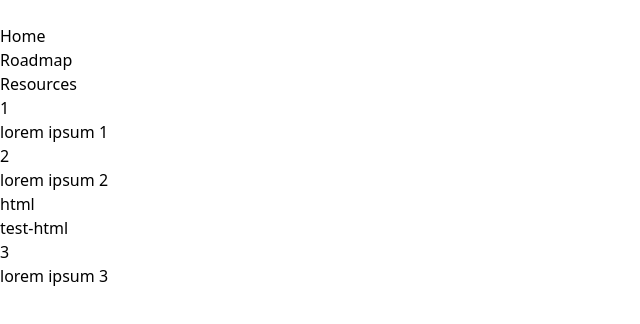
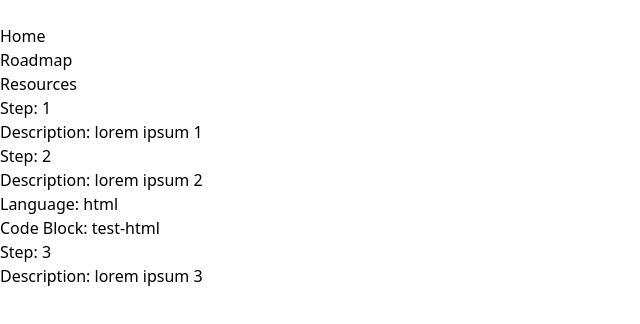
Before and after one commit to timobickmann/roadmap, a React (Vite) app: page /resources/css in a window 1280 px wide. Shown: the top 324 px of the page, without its empty margins (0-640 px from the left). Built offline with nearby package versions, Linux system fonts and the light colour scheme; some icons are missing.

Commit message:
it works

```diff
--- a/src/pages/resources/Css.tsx
+++ b/src/pages/resources/Css.tsx
@@ -1,28 +1,37 @@
 import data from "../../data/cssSetup.json";
+import SetupStep from "../../components/SetupStep";
+import SetupStepCodeBlock from "../../components/SetupStepCodeBlock";
 
 function Css() {
   const steps = data.map((element) => {
-
     if (element.language === "") {
+      // <SetupStep step={element.step} description={element.description} />;
       return (
         <>
-          <h1>{element.step}</h1>
-          <p>{element.description}</p>
+          <div>
+            <h1>Step: {element.step}</h1>
+            <p>Description: {element.description}</p>
+          </div>
+        </>
+      );
+    } else {
+      // <SetupStepCodeBlock
+      //   step={element.step}
+      //   description={element.description}
+      //   language={element.language}
+      //   code={element.code}
+      // />;
+      return (
+        <>
+          <div>
+            <h1>Step: {element.step}</h1>
+            <p>Description: {element.description}</p>
+            <p>Language: {element.language}</p>
+            <p>Code Block: {element.code}</p>
+          </div>
         </>
       );
     }
-
-    else {
-      return (
-        <>
-          <h1>{element.step}</h1>
-          <p>{element.description}</p>
-          <p>{element.language}</p>
-          <p>{element.code}</p>
-        </>
-      );
-    }
-
   });
   return <>{steps}</>;
 }
```
Also changed, not shown: src/components/SetupStep.tsx (+5 -2 lines), src/components/SetupStepCodeBlock.tsx (+7 -2 lines).
